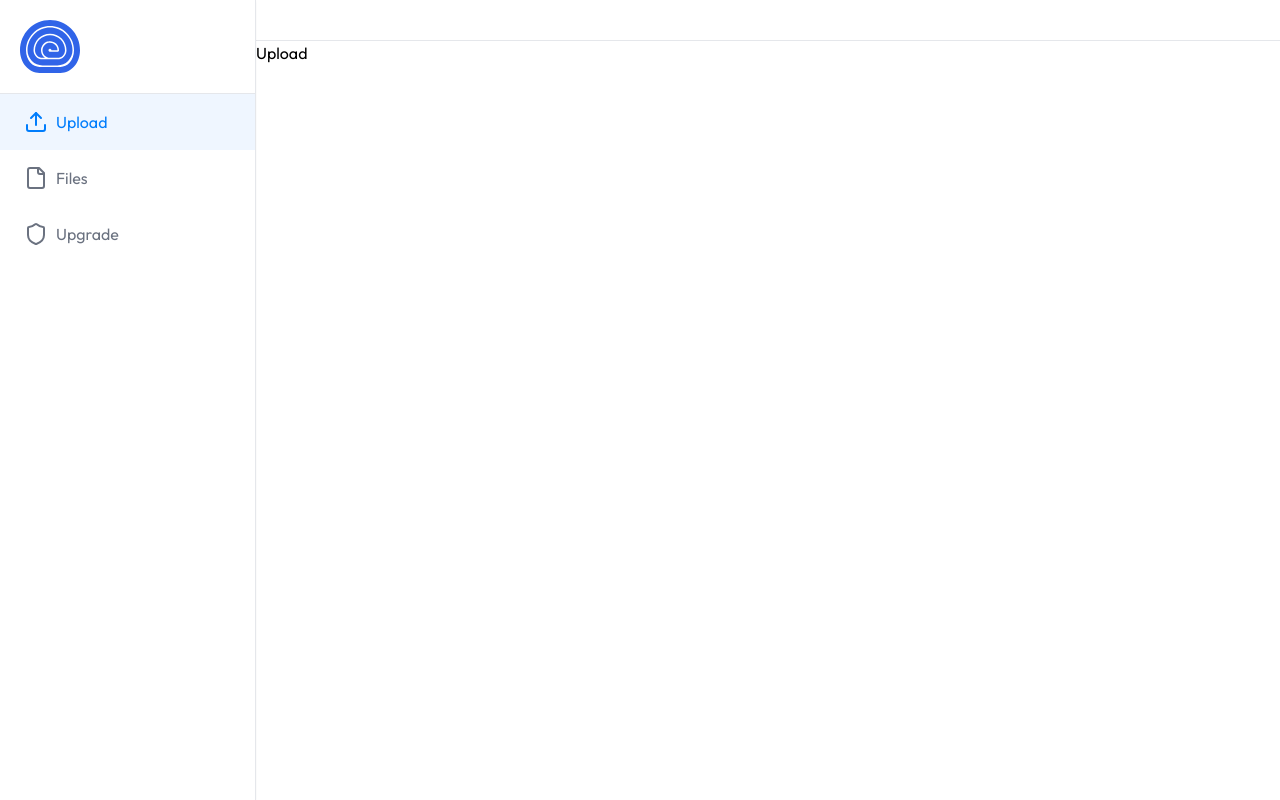
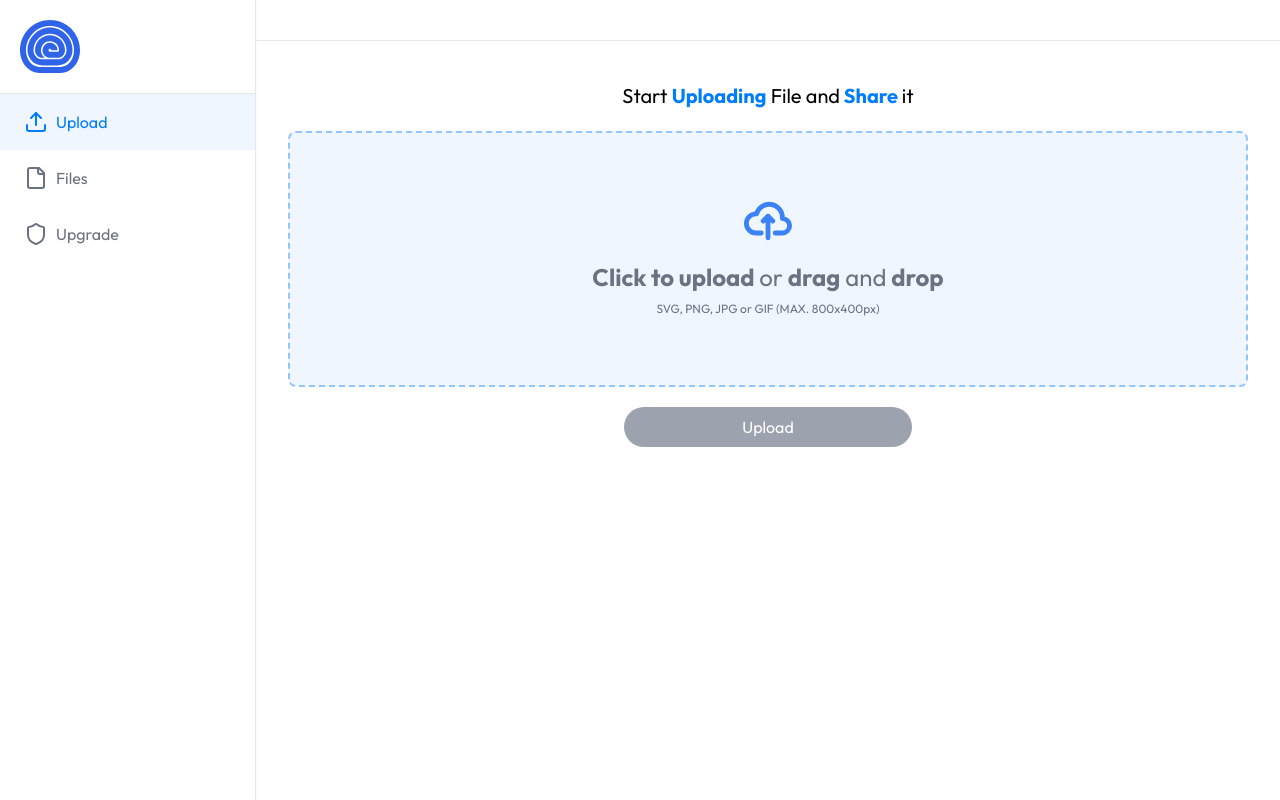
Before and after one commit to rishishal/File-Share, a Next.js app: page /upload in a window 1280 px wide. Built offline with nearby package versions, Linux system fonts and the light colour scheme.

Commit message:
drop-zone added

```diff
--- a/package.json
+++ b/package.json
@@ -13,7 +13,8 @@
     "lucide-react": "^0.302.0",
     "next": "14.0.4",
     "react": "^18",
-    "react-dom": "^18"
+    "react-dom": "^18",
+    "react-dropzone": "^14.2.3"
   },
   "devDependencies": {
     "@types/node": "^20",
--- /dev/null
+++ b/src/app/(dashboard)/(routes)/upload/_components/AlertMsg.tsx
@@ -0,0 +1,14 @@
+import { AlertCircle } from "lucide-react";
+interface AlertMsgProps {
+  msg: string;
+}
+
+const AlertMsg: React.FC<AlertMsgProps> = ({ msg }) => {
+  return (
+    <div className='p-4 bg-red-500 mt-5 text-white rounded-md flex gap-5 items-center'>
+      <AlertCircle />
+      {msg}
+    </div>
+  );
+};
+export default AlertMsg;
--- /dev/null
+++ b/src/app/(dashboard)/(routes)/upload/_components/UploadForm.tsx
@@ -0,0 +1,50 @@
+import { useState } from "react";
+import AlertMsg from "./AlertMsg";
+
+const UploadForm: React.FC = () => {
+  const [file, setFile] = useState<File | null>(null);
+
+  return (
+    <div className='text-center'>
+      <div className='flex items-center justify-center w-full'>
+        <label
+          htmlFor='dropzone-file'
+          className='flex flex-col items-center justify-center w-full h-64 border-2 border-blue-300 border-dashed rounded-lg cursor-pointer bg-blue-50 dark:hover:bg-bray-800 dark:bg-blue-700 hover:bg-blue-100 dark:border-blue-600 dark:hover:border-gray-500 dark:hover:bg-gray-600'
+        >
+          <div className='flex flex-col items-center justify-center pt-5 pb-6'>
+            <svg
+              className='w-12 h-12 mb-4 text-blue-500 dark:text-gray-400'
+              aria-hidden='true'
+              xmlns='http://www.w3.org/2000/svg'
+              fill='none'
+              viewBox='0 0 20 16'
+            >
+              <path
+                stroke='currentColor'
+                strokeLinecap='round'
+                strokeLinejoin='round'
+                strokeWidth='2'
+                d='M13 13h3a3 3 0 0 0 0-6h-.025A5.56 5.56 0 0 0 16 6.5 5.5 5.5 0 0 0 5.207 5.021C5.137 5.017 5.071 5 5 5a4 4 0 0 0 0 8h2.167M10 15V6m0 0L8 8m2-2 2 2'
+              />
+            </svg>
+            <p className='mb-2 text-lg md:text-2xl text-gray-500 dark:text-gray-400'>
+              <strong>Click to upload </strong>
+              or <strong>drag</strong> and <strong>drop</strong>
+            </p>
+            <p className='text-xs text-gray-500 dark:text-gray-400'>
+              SVG, PNG, JPG or GIF (MAX. 800x400px)
+            </p>
+          </div>
+          <input id='dropzone-file' type='file' className='hidden' />
+        </label>
+      </div>
+      <button
+        disabled
+        className='p-2 bg-primary text-white w-[30%] rounded-full mt-5 disabled:bg-gray-400'
+      >
+        Upload
+      </button>
+    </div>
+  );
+};
+export default UploadForm;
--- a/src/app/(dashboard)/(routes)/upload/page.tsx
+++ b/src/app/(dashboard)/(routes)/upload/page.tsx
@@ -1,4 +1,16 @@
+"use client";
+import UploadForm from "./_components/UploadForm";
+
 const Upload = () => {
-  return <div>Upload</div>;
+  return (
+    <div className='p-5 px-8 md:px28'>
+      <h2 className='text-[20px] text-center m-5'>
+        Start <strong className='text-primary'> Uploading</strong> File and
+        <strong className='text-primary'> Share </strong>
+        it
+      </h2>
+      <UploadForm />
+    </div>
+  );
 };
 export default Upload;
--- a/src/app/(dashboard)/_components/TopHeader.tsx
+++ b/src/app/(dashboard)/_components/TopHeader.tsx
@@ -1,7 +1,6 @@
 "use client";
 import { UserButton } from "@clerk/nextjs";
 import { AlignJustify, X } from "lucide-react";
-import Image from "next/image";
 import { useState } from "react";
 import { menuList } from "./NavData";
 import Link from "next/link";
```
Also changed, not shown: 1 other file (tests, documents, lock files or other folders).
